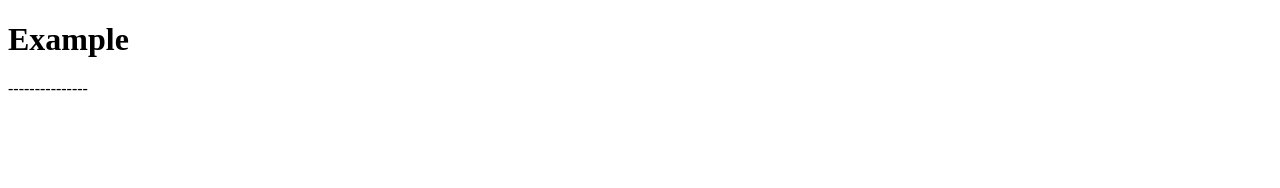
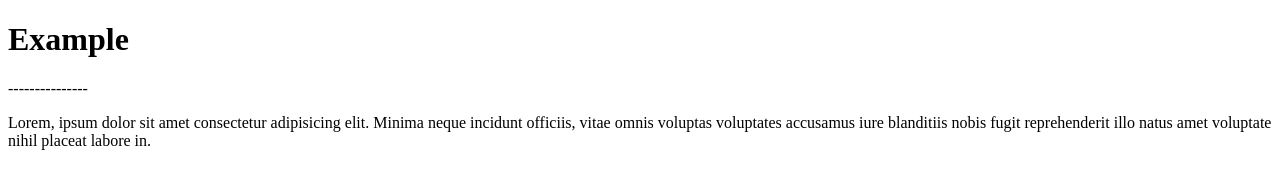
Before and after one commit to alyadulya/git-example, a plain HTML site: page index.html in a window 1280 px wide. Drawn offline with Linux system fonts and the light colour scheme.

Commit message:
add paragraph

```diff
--- a/index.html
+++ b/index.html
@@ -9,5 +9,6 @@
 <body>
     <h1>Example</h1>
     ---------------
+    <p>Lorem, ipsum dolor sit amet consectetur adipisicing elit. Minima neque incidunt officiis, vitae omnis voluptas voluptates accusamus iure blanditiis nobis fugit reprehenderit illo natus amet voluptate nihil placeat labore in.</p>
 </body>
 </html>
```
